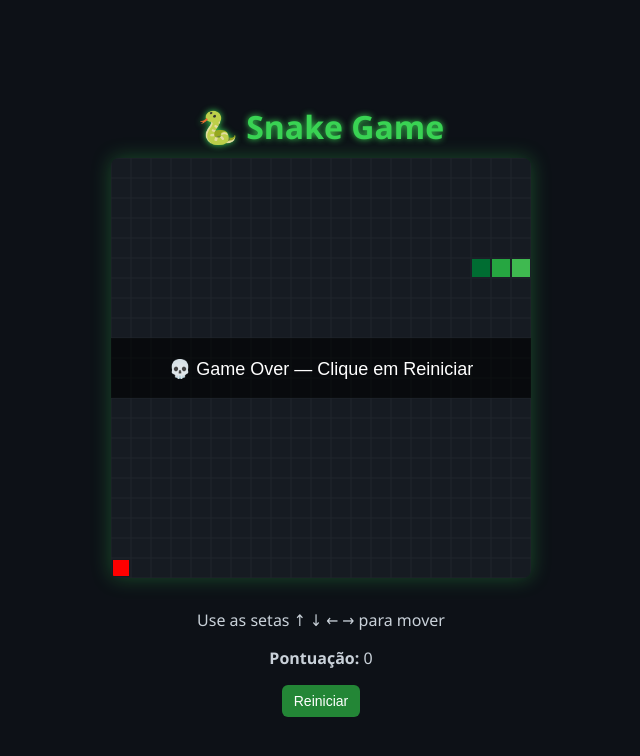
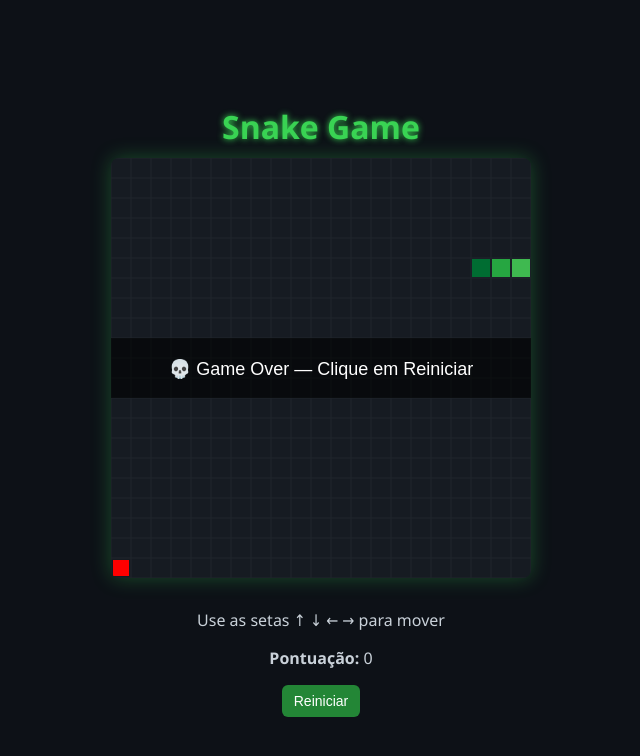
Before and after one commit to uninortegrupo0/jogocobra, a plain HTML site: page index.html in a window 1280 px wide. Shown: the whole page, without its empty margins (319-959 px from the left). Drawn offline with Linux system fonts and the light colour scheme.

Commit message:
Update index.html

```diff
--- a/index.html
+++ b/index.html
@@ -2,11 +2,11 @@
 <html lang="pt-BR">
 <head>
   <meta charset="UTF-8">
-  <title>🐍 Cobrinha</title>
+  <title>Cobrinha</title>
   <link rel="stylesheet" href="./Style/style.css">
 </head>
 <body>
-  <h1>🐍 Snake Game</h1>
+  <h1>Snake Game</h1>
   <canvas id="game" width="420" height="420"></canvas>
 
   <div class="info">
```
